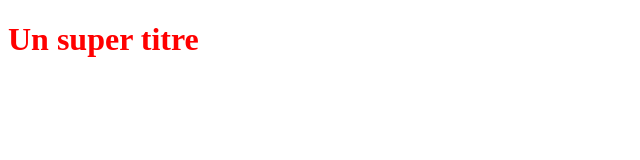
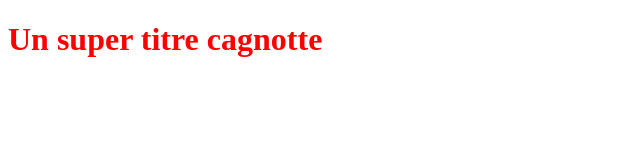
Before and after one commit to youls31/openclassroomProjetc, a plain HTML site: page index.html in a window 1280 px wide. Shown: the whole page, without its empty margins (0-640 px from the left). Drawn offline with Linux system fonts and the light colour scheme.

Commit message:
Réalisation de la partie cagnotte coté front

```diff
--- a/index.html
+++ b/index.html
@@ -5,6 +5,6 @@
    <link rel="stylesheet" type="text/css" href="styles.css">
 </head>
 <body>
-   <h1>Un super titre</h1>
+   <h1>Un super titre cagnotte</h1>
 </body>
 </html>
```
